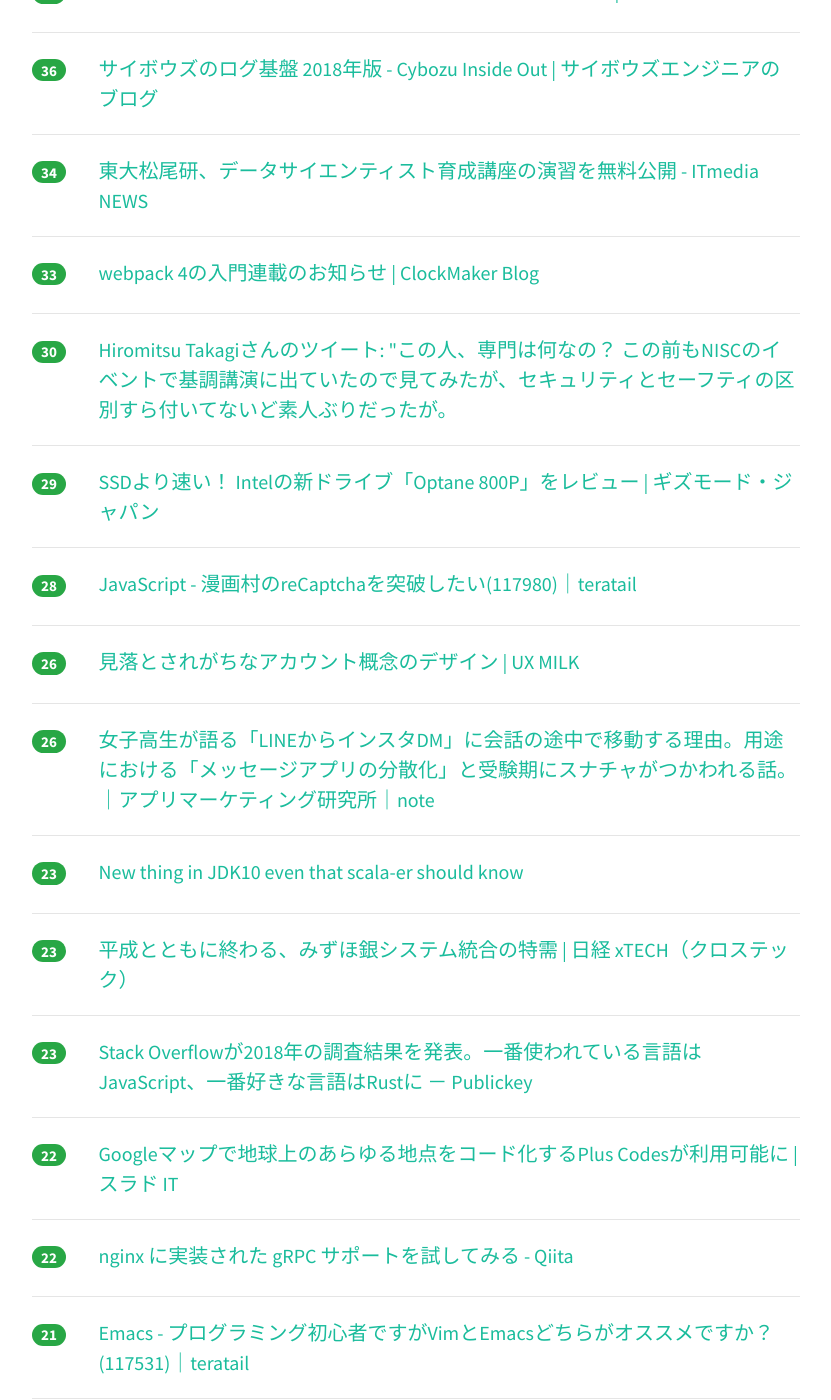
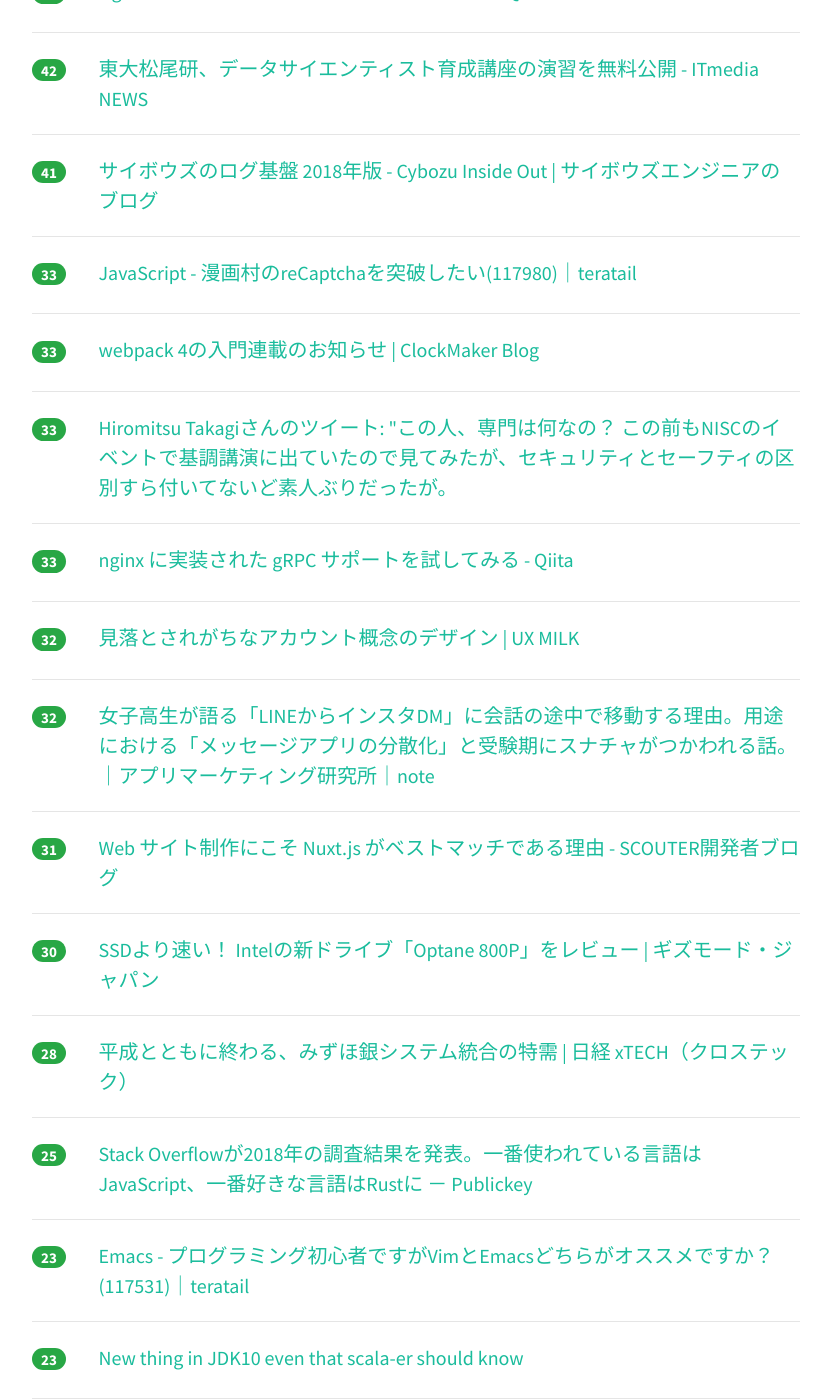
Before and after one commit to yatta47/hatena-matome-site, a Jekyll site: the page built from _posts/2018-03-19-hatena.md, in a window 1280 px wide and 1400 px high, scrolled down 1342 px. Shown: the whole window, without its empty margins (224-1055 px from the left). Built offline with Jekyll 4.4.1, drawn with Linux system fonts in a browser that asks for light colours; nearby versions of some CDN libraries; some of the changed text lies outside the part shown.

Commit message:
Updated 2018-03-19

```diff
--- a/_posts/2018-03-19-hatena.md
+++ b/_posts/2018-03-19-hatena.md
@@ -1,74 +1,79 @@
 ---
 layout: post
 title:  "2018-03-19 はてぶIT"
-date:   2018-03-19 14:01:32
+date:   2018-03-19 15:01:31
 tags: [it-hotentry]
 ---
-37 件のデータあり
+41 件のデータあり
 
 <hr><div class="row">
-<div class="col-1"><span class="badge badge-pill badge-success h2">382</span></div>
+<div class="col-1"><span class="badge badge-pill badge-success h2">426</span></div>
 <div class="col-11"><a href='http://hagex.hatenadiary.jp/entry/2018/03/19/032731' target='_blank'>田端信太郎氏による「#ZOZOTOWN春の乞食祭り」が開催される - Hagex-day info</a></div>
 </div>
 <hr>
 <div class="row">
-<div class="col-1"><span class="badge badge-pill badge-success h2">272</span></div>
+<div class="col-1"><span class="badge badge-pill badge-success h2">295</span></div>
 <div class="col-11"><a href='https://note.mu/konpyu/n/n694491cd9e80' target='_blank'>すべてをjsにまとめる思想を理解する - webpackハンズオンシリーズ｜こんぴゅ｜note</a></div>
 </div>
 <hr>
 <div class="row">
-<div class="col-1"><span class="badge badge-pill badge-success h2">247</span></div>
+<div class="col-1"><span class="badge badge-pill badge-success h2">262</span></div>
 <div class="col-11"><a href='http://www.kunst1080.net/entry/2018/03/18/225102' target='_blank'>DockerでXサーバを動かしてGUIを直接表示する - くんすとの備忘録</a></div>
 </div>
 <hr>
 <div class="row">
-<div class="col-1"><span class="badge badge-pill badge-success h2">186</span></div>
+<div class="col-1"><span class="badge badge-pill badge-success h2">207</span></div>
+<div class="col-11"><a href='https://qiita.com/sugiyamath/items/69047b6667256034fa5e' target='_blank'>形態素解析ツールの比較 (NLP2018) - Qiita</a></div>
+</div>
+<hr>
+<div class="row">
+<div class="col-1"><span class="badge badge-pill badge-success h2">190</span></div>
 <div class="col-11"><a href='http://kabumatome.doorblog.jp/archives/65910918.html' target='_blank'>情報を最速で伝える岡三マン、政治的発言のノイズ増加が市場参加者に不評 : 市況かぶ全力２階建</a></div>
 </div>
 <hr>
 <div class="row">
-<div class="col-1"><span class="badge badge-pill badge-success h2">173</span></div>
-<div class="col-11"><a href='https://qiita.com/sugiyamath/items/69047b6667256034fa5e' target='_blank'>形態素解析ツールの比較 (NLP2018) - Qiita</a></div>
-</div>
-<hr>
-<div class="row">
-<div class="col-1"><span class="badge badge-pill badge-success h2">133</span></div>
+<div class="col-1"><span class="badge badge-pill badge-success h2">172</span></div>
 <div class="col-11"><a href='https://internet.watch.impress.co.jp/docs/column/shimizu/1110337.html' target='_blank'>「AI」すごいぜ！　メールから自動で請求書作成にノンプログラミングでチャレンジした話【イニシャルB】 - INTERNET Watch</a></div>
 </div>
 <hr>
 <div class="row">
-<div class="col-1"><span class="badge badge-pill badge-success h2">104</span></div>
+<div class="col-1"><span class="badge badge-pill badge-success h2">116</span></div>
 <div class="col-11"><a href='http://blog.rokuzeudon.com/entry/textlint-app-install' target='_blank'>ブログ投稿前の文章チェックに、無料のアプリtextlint-appが便利です - LOGzeudon</a></div>
 </div>
 <hr>
 <div class="row">
-<div class="col-1"><span class="badge badge-pill badge-success h2">56</span></div>
+<div class="col-1"><span class="badge badge-pill badge-success h2">80</span></div>
 <div class="col-11"><a href='http://nein37.hatenablog.com/entry/2018/03/19/010720' target='_blank'>Android開発をする上で知っておいてほしいなと思うこと - こやまカニ大好き</a></div>
 </div>
 <hr>
 <div class="row">
-<div class="col-1"><span class="badge badge-pill badge-success h2">48</span></div>
+<div class="col-1"><span class="badge badge-pill badge-success h2">53</span></div>
+<div class="col-11"><a href='https://www.codexa.net/machine-learning-books/' target='_blank'>【保存版】エンジニアが機械学習を学ぶために読むべき厳選書籍3冊【機械学習 入門書】</a></div>
+</div>
+<hr>
+<div class="row">
+<div class="col-1"><span class="badge badge-pill badge-success h2">50</span></div>
+<div class="col-11"><a href='https://coliss.com/articles/build-websites/operation/css/css-quirks-oddities-and-advanced-tips.html' target='_blank'>CSSの作業効率がアップする、少し高度な使い方のまとめ | コリス</a></div>
+</div>
+<hr>
+<div class="row">
+<div class="col-1"><span class="badge badge-pill badge-success h2">49</span></div>
 <div class="col-11"><a href='https://qiita.com/progrhyme/items/c85d28eb18359f3f50d9' target='_blank'>NginxのアクセスログをJSON形式で出力する - Qiita</a></div>
 </div>
 <hr>
 <div class="row">
-<div class="col-1"><span class="badge badge-pill badge-success h2">47</span></div>
-<div class="col-11"><a href='https://www.codexa.net/machine-learning-books/' target='_blank'>【保存版】エンジニアが機械学習を学ぶために読むべき厳選書籍3冊【機械学習 入門書】</a></div>
+<div class="col-1"><span class="badge badge-pill badge-success h2">42</span></div>
+<div class="col-11"><a href='http://www.itmedia.co.jp/news/articles/1803/19/news056.html' target='_blank'>東大松尾研、データサイエンティスト育成講座の演習を無料公開 - ITmedia NEWS</a></div>
 </div>
 <hr>
 <div class="row">
-<div class="col-1"><span class="badge badge-pill badge-success h2">44</span></div>
-<div class="col-11"><a href='https://coliss.com/articles/build-websites/operation/css/css-quirks-oddities-and-advanced-tips.html' target='_blank'>CSSの作業効率がアップする、少し高度な使い方のまとめ | コリス</a></div>
-</div>
-<hr>
-<div class="row">
-<div class="col-1"><span class="badge badge-pill badge-success h2">36</span></div>
+<div class="col-1"><span class="badge badge-pill badge-success h2">41</span></div>
 <div class="col-11"><a href='http://blog.cybozu.io/entry/2018/03/19/080000' target='_blank'>サイボウズのログ基盤 2018年版 - Cybozu Inside Out | サイボウズエンジニアのブログ</a></div>
 </div>
 <hr>
 <div class="row">
-<div class="col-1"><span class="badge badge-pill badge-success h2">34</span></div>
-<div class="col-11"><a href='http://www.itmedia.co.jp/news/articles/1803/19/news056.html' target='_blank'>東大松尾研、データサイエンティスト育成講座の演習を無料公開 - ITmedia NEWS</a></div>
+<div class="col-1"><span class="badge badge-pill badge-success h2">33</span></div>
+<div class="col-11"><a href='https://teratail.com/questions/117980' target='_blank'>JavaScript - 漫画村のreCaptchaを突破したい(117980)｜teratail</a></div>
 </div>
 <hr>
 <div class="row">
@@ -77,28 +82,48 @@ tags: [it-hotentry]
 </div>
 <hr>
 <div class="row">
-<div class="col-1"><span class="badge badge-pill badge-success h2">30</span></div>
+<div class="col-1"><span class="badge badge-pill badge-success h2">33</span></div>
 <div class="col-11"><a href='http://twitter.com/hiromitsutakagi/status/975403408994721792' target='_blank'>Hiromitsu Takagiさんのツイート: "この人、専門は何なの？ この前もNISCのイベントで基調講演に出ていたので見てみたが、セキュリティとセーフティの区別すら付いてないど素人ぶりだったが。</a></div>
 </div>
 <hr>
 <div class="row">
-<div class="col-1"><span class="badge badge-pill badge-success h2">29</span></div>
+<div class="col-1"><span class="badge badge-pill badge-success h2">33</span></div>
+<div class="col-11"><a href='https://qiita.com/osyoyu/items/80cf6441a0c33459791d' target='_blank'>nginx に実装された gRPC サポートを試してみる - Qiita</a></div>
+</div>
+<hr>
+<div class="row">
+<div class="col-1"><span class="badge badge-pill badge-success h2">32</span></div>
+<div class="col-11"><a href='http://uxmilk.jp/71610' target='_blank'>見落とされがちなアカウント概念のデザイン | UX MILK</a></div>
+</div>
+<hr>
+<div class="row">
+<div class="col-1"><span class="badge badge-pill badge-success h2">32</span></div>
+<div class="col-11"><a href='https://note.mu/marketing/n/nd7f1c6292667' target='_blank'>女子高生が語る「LINEからインスタDM」に会話の途中で移動する理由。用途における「メッセージアプリの分散化」と受験期にスナチャがつかわれる話。｜アプリマーケティング研究所｜note</a></div>
+</div>
+<hr>
+<div class="row">
+<div class="col-1"><span class="badge badge-pill badge-success h2">31</span></div>
+<div class="col-11"><a href='http://techblog.scouter.co.jp/entry/2018/03/19/115229' target='_blank'>Web サイト制作にこそ Nuxt.js がベストマッチである理由 - SCOUTER開発者ブログ</a></div>
+</div>
+<hr>
+<div class="row">
+<div class="col-1"><span class="badge badge-pill badge-success h2">30</span></div>
 <div class="col-11"><a href='https://www.gizmodo.jp/2018/03/optane-800p-review.html' target='_blank'>SSDより速い！ Intelの新ドライブ「Optane 800P」をレビュー | ギズモード・ジャパン</a></div>
 </div>
 <hr>
 <div class="row">
 <div class="col-1"><span class="badge badge-pill badge-success h2">28</span></div>
-<div class="col-11"><a href='https://teratail.com/questions/117980' target='_blank'>JavaScript - 漫画村のreCaptchaを突破したい(117980)｜teratail</a></div>
+<div class="col-11"><a href='http://tech.nikkeibp.co.jp/atcl/nxt/column/18/00138/031100028/' target='_blank'>平成とともに終わる、みずほ銀システム統合の特需 | 日経 xTECH（クロステック）</a></div>
 </div>
 <hr>
 <div class="row">
-<div class="col-1"><span class="badge badge-pill badge-success h2">26</span></div>
-<div class="col-11"><a href='http://uxmilk.jp/71610' target='_blank'>見落とされがちなアカウント概念のデザイン | UX MILK</a></div>
+<div class="col-1"><span class="badge badge-pill badge-success h2">25</span></div>
+<div class="col-11"><a href='http://www.publickey1.jp/blog/18/stack_overflow2018javascriptrust.html' target='_blank'>Stack Overflowが2018年の調査結果を発表。一番使われている言語はJavaScript、一番好きな言語はRustに － Publickey</a></div>
 </div>
 <hr>
 <div class="row">
-<div class="col-1"><span class="badge badge-pill badge-success h2">26</span></div>
-<div class="col-11"><a href='https://note.mu/marketing/n/nd7f1c6292667' target='_blank'>女子高生が語る「LINEからインスタDM」に会話の途中で移動する理由。用途における「メッセージアプリの分散化」と受験期にスナチャがつかわれる話。｜アプリマーケティング研究所｜note</a></div>
+<div class="col-1"><span class="badge badge-pill badge-success h2">23</span></div>
+<div class="col-11"><a href='https://teratail.com/questions/117531' target='_blank'>Emacs - プログラミング初心者ですがVimとEmacsどちらがオススメですか？(117531)｜teratail</a></div>
 </div>
 <hr>
 <div class="row">
@@ -107,28 +132,8 @@ tags: [it-hotentry]
 </div>
 <hr>
 <div class="row">
-<div class="col-1"><span class="badge badge-pill badge-success h2">23</span></div>
-<div class="col-11"><a href='http://tech.nikkeibp.co.jp/atcl/nxt/column/18/00138/031100028/' target='_blank'>平成とともに終わる、みずほ銀システム統合の特需 | 日経 xTECH（クロステック）</a></div>
-</div>
-<hr>
-<div class="row">
-<div class="col-1"><span class="badge badge-pill badge-success h2">23</span></div>
-<div class="col-11"><a href='http://www.publickey1.jp/blog/18/stack_overflow2018javascriptrust.html' target='_blank'>Stack Overflowが2018年の調査結果を発表。一番使われている言語はJavaScript、一番好きな言語はRustに － Publickey</a></div>
-</div>
-<hr>
-<div class="row">
 <div class="col-1"><span class="badge badge-pill badge-success h2">22</span></div>
 <div class="col-11"><a href='https://it.srad.jp/story/18/03/18/0654219/' target='_blank'>Googleマップで地球上のあらゆる地点をコード化するPlus Codesが利用可能に | スラド IT</a></div>
-</div>
-<hr>
-<div class="row">
-<div class="col-1"><span class="badge badge-pill badge-success h2">22</span></div>
-<div class="col-11"><a href='https://qiita.com/osyoyu/items/80cf6441a0c33459791d' target='_blank'>nginx に実装された gRPC サポートを試してみる - Qiita</a></div>
-</div>
-<hr>
-<div class="row">
-<div class="col-1"><span class="badge badge-pill badge-success h2">21</span></div>
-<div class="col-11"><a href='https://teratail.com/questions/117531' target='_blank'>Emacs - プログラミング初心者ですがVimとEmacsどちらがオススメですか？(117531)｜teratail</a></div>
 </div>
 <hr>
 <div class="row">
@@ -137,8 +142,23 @@ tags: [it-hotentry]
 </div>
 <hr>
 <div class="row">
+<div class="col-1"><span class="badge badge-pill badge-success h2">21</span></div>
+<div class="col-11"><a href='https://www.danshihack.com/2018/03/18/junp/macapp_cheatsheet.html' target='_blank'>「CheetSheet」でMacのショートカットは完璧！使用中のアプリのショートカットを表示してくれる神アプリ | 男子ハック</a></div>
+</div>
+<hr>
+<div class="row">
+<div class="col-1"><span class="badge badge-pill badge-success h2">21</span></div>
+<div class="col-11"><a href='http://www.itmedia.co.jp/enterprise/articles/1803/19/news059.html' target='_blank'>AMDプロセッサの“重大な脆弱性”情報、業界から疑問の声 - ITmedia エンタープライズ</a></div>
+</div>
+<hr>
+<div class="row">
 <div class="col-1"><span class="badge badge-pill badge-success h2">20</span></div>
 <div class="col-11"><a href='https://wired.jp/2018/03/19/ubisoft-commit-assist-ai/' target='_blank'>人工知能が「バグの発生」を未然に防ぐ──ゲーム開発に導入したユービーアイソフトの狙い｜WIRED.jp</a></div>
+</div>
+<hr>
+<div class="row">
+<div class="col-1"><span class="badge badge-pill badge-success h2">20</span></div>
+<div class="col-11"><a href='http://weblab.t.u-tokyo.ac.jp/gci_contents/' target='_blank'>グローバル消費インテリジェンス寄附講座演習コンテンツ 公開ページ | 東京大学松尾研究室 - Matsuo Lab</a></div>
 </div>
 <hr>
 <div class="row">
@@ -152,18 +172,13 @@ tags: [it-hotentry]
 </div>
 <hr>
 <div class="row">
-<div class="col-1"><span class="badge badge-pill badge-success h2">19</span></div>
-<div class="col-11"><a href='http://www.itmedia.co.jp/enterprise/articles/1803/19/news059.html' target='_blank'>AMDプロセッサの“重大な脆弱性”情報、業界から疑問の声 - ITmedia エンタープライズ</a></div>
-</div>
-<hr>
-<div class="row">
 <div class="col-1"><span class="badge badge-pill badge-success h2">18</span></div>
 <div class="col-11"><a href='https://dev.to/chikamim/twitterfacebook-44ki' target='_blank'>ジョエル・スポルスキはなぜTwitterとFacebookから距離を置くのか</a></div>
 </div>
 <hr>
 <div class="row">
 <div class="col-1"><span class="badge badge-pill badge-success h2">18</span></div>
-<div class="col-11"><a href='https://www.danshihack.com/2018/03/18/junp/macapp_cheatsheet.html' target='_blank'>「CheetSheet」でMacのショートカットは完璧！使用中のアプリのショートカットを表示してくれる神アプリ | 男子ハック</a></div>
+<div class="col-11"><a href='https://qiita.com/Akira-Isegawa/items/45eaceb6c4c4cb7ef70d' target='_blank'>エンジニアの成長を阻む7つのパターン（まとめ記事） - Qiita</a></div>
 </div>
 <hr>
 <div class="row">
@@ -172,22 +187,27 @@ tags: [it-hotentry]
 </div>
 <hr>
 <div class="row">
-<div class="col-1"><span class="badge badge-pill badge-success h2">17</span></div>
-<div class="col-11"><a href='http://techblog.scouter.co.jp/entry/2018/03/19/115229' target='_blank'>Web サイト制作にこそ Nuxt.js がベストマッチである理由 - SCOUTER開発者ブログ</a></div>
+<div class="col-1"><span class="badge badge-pill badge-success h2">16</span></div>
+<div class="col-11"><a href='https://anond.hatelabo.jp/20180318192107' target='_blank'>Qiitaはカジュアルに無断転載する奴ばかりなのか</a></div>
 </div>
 <hr>
 <div class="row">
-<div class="col-1"><span class="badge badge-pill badge-success h2">13</span></div>
+<div class="col-1"><span class="badge badge-pill badge-success h2">16</span></div>
+<div class="col-11"><a href='http://www.itmedia.co.jp/news/articles/1803/19/news079.html' target='_blank'>Alexa居酒屋、実証実験開始　音声で注文受付　「以上で」で確定 - ITmedia NEWS</a></div>
+</div>
+<hr>
+<div class="row">
+<div class="col-1"><span class="badge badge-pill badge-success h2">14</span></div>
 <div class="col-11"><a href='http://weekly.ascii.jp/elem/000/000/412/412176/' target='_blank'>これは名機の予感 ソニーの5000円台ワイヤレスヘッドフォンがいい感じ - 週刊アスキー</a></div>
 </div>
 <hr>
 <div class="row">
-<div class="col-1"><span class="badge badge-pill badge-success h2">10</span></div>
+<div class="col-1"><span class="badge badge-pill badge-success h2">12</span></div>
+<div class="col-11"><a href='https://github.com/uncss/uncss' target='_blank'>GitHub - uncss/uncss: Remove unused styles from CSS</a></div>
+</div>
+<hr>
+<div class="row">
+<div class="col-1"><span class="badge badge-pill badge-success h2">11</span></div>
 <div class="col-11"><a href='https://ten-snapon.com/archives/1866' target='_blank'>mrubyの文字列結合のパフォーマンスを改善する | ten-snapon.com</a></div>
 </div>
 <hr>
-<div class="row">
-<div class="col-1"><span class="badge badge-pill badge-success h2">9</span></div>
-<div class="col-11"><a href='https://github.com/uncss/uncss' target='_blank'>GitHub - uncss/uncss: Remove unused styles from CSS</a></div>
-</div>
-<hr>
```
